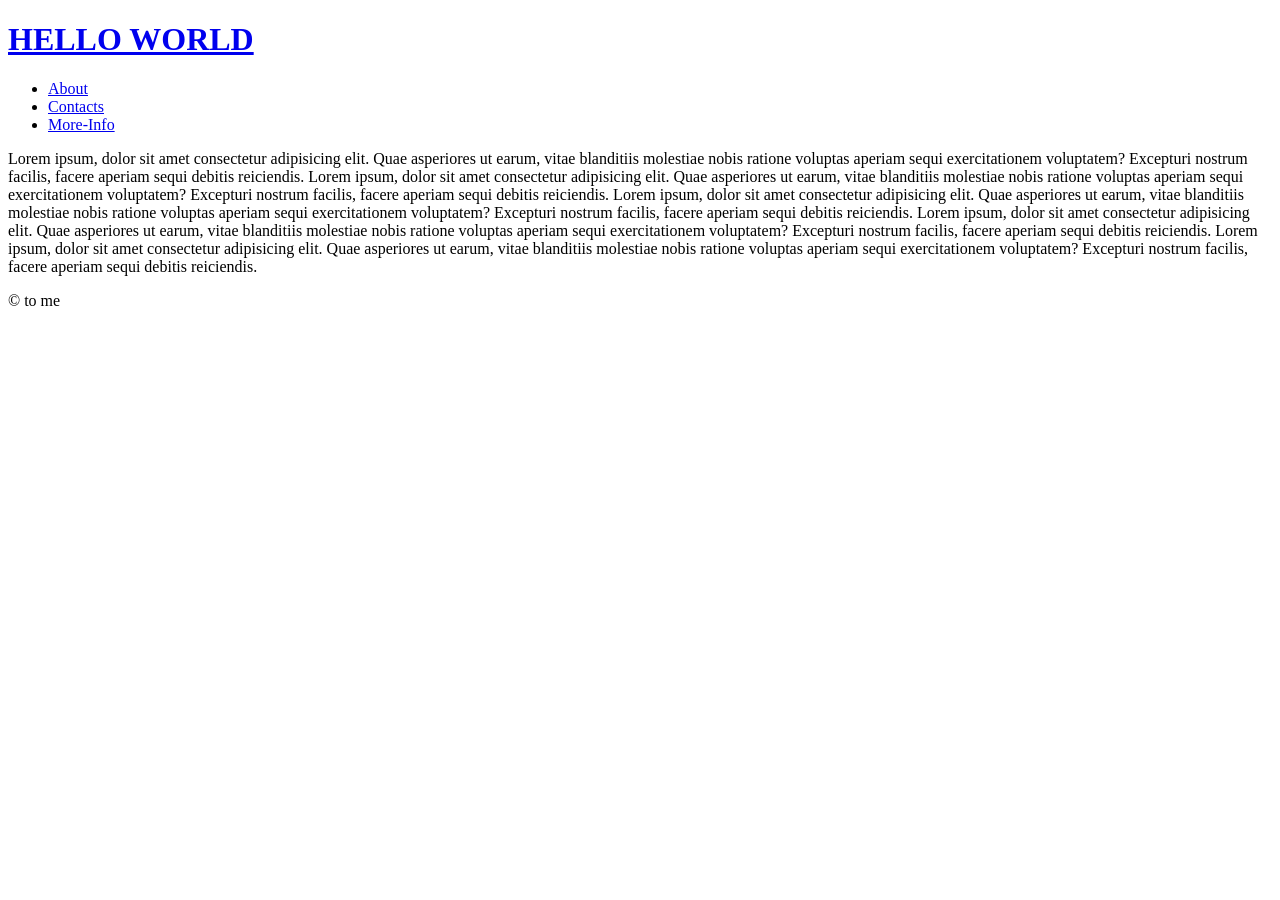
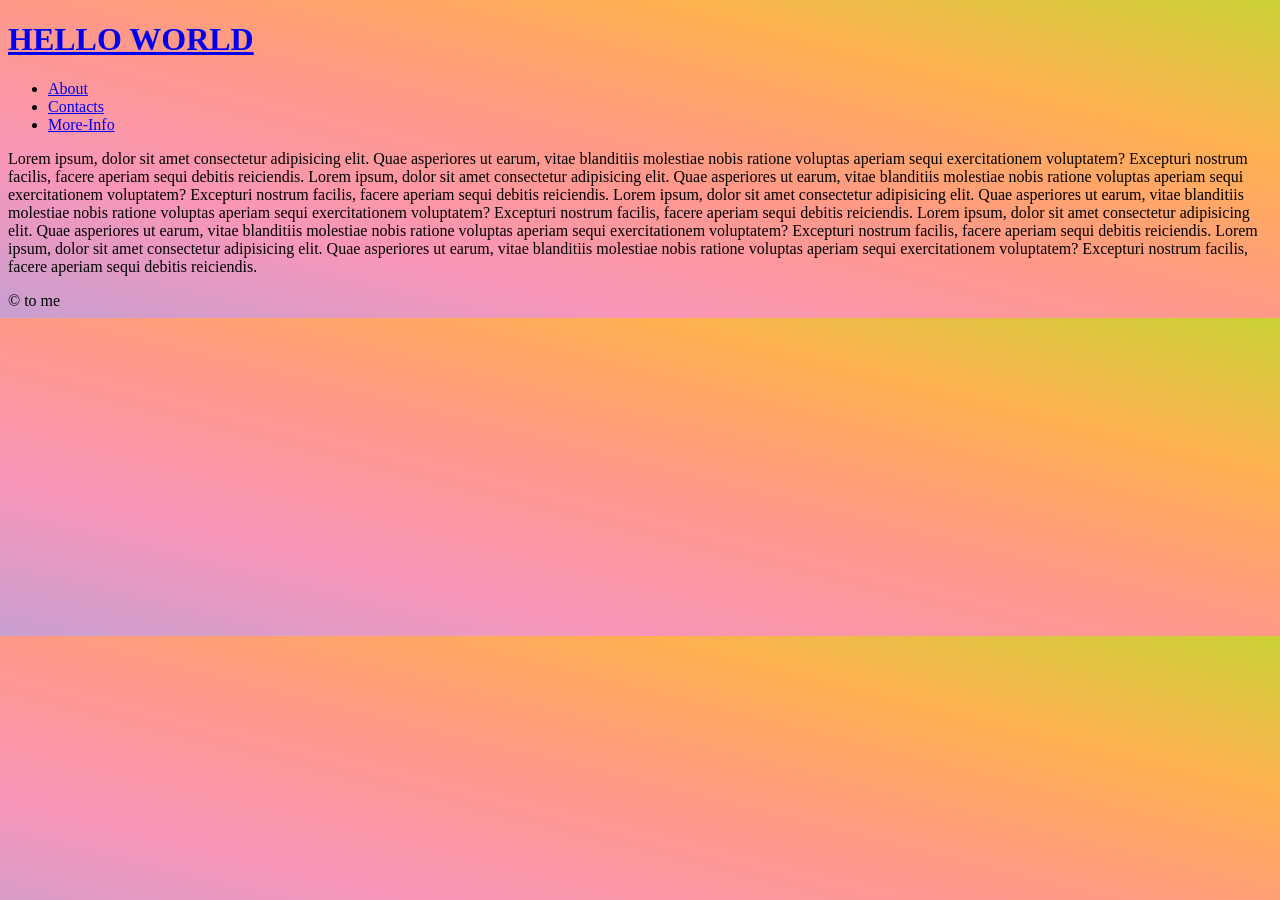
Before and after one commit to GalyaYankova/Jekyll_Site_v2, a Jekyll site: the page built from more-Info.html, in a window 1280 px wide. Built offline with Jekyll 4.4.1, drawn with Linux system fonts in a browser that asks for light colours.

Commit message:
Update main.html

```diff
--- a/_layouts/main.html
+++ b/_layouts/main.html
@@ -5,7 +5,7 @@
     <meta charset="UTF-8">
     <meta name="viewport" content="width=device-width, initial-scale=1.0">
     <meta http-equiv="X-UA-Compatible" content="ie=edge">
-    <link rel="stylesheet" href="./css/site.css">
+    <link rel="stylesheet" href="../css/site.css">
     <title>Hello World</title>
 </head>
 
```
